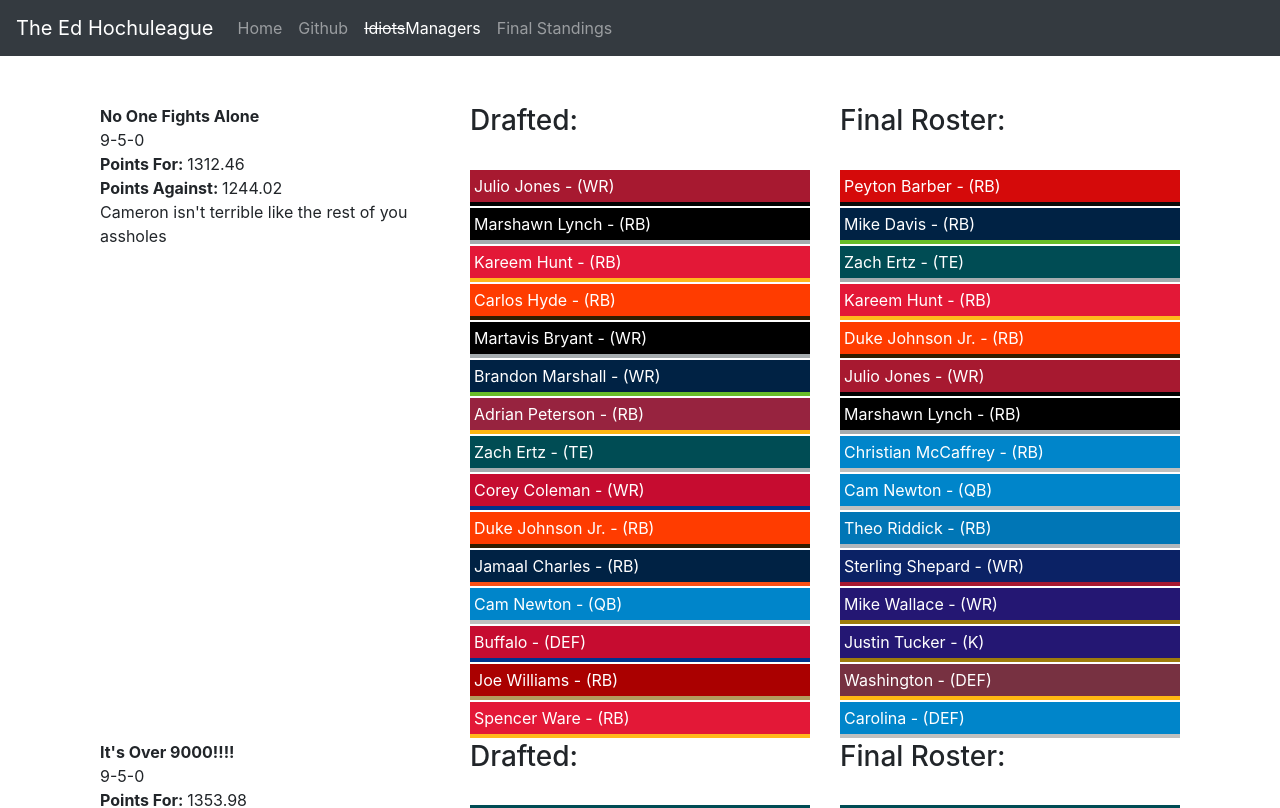
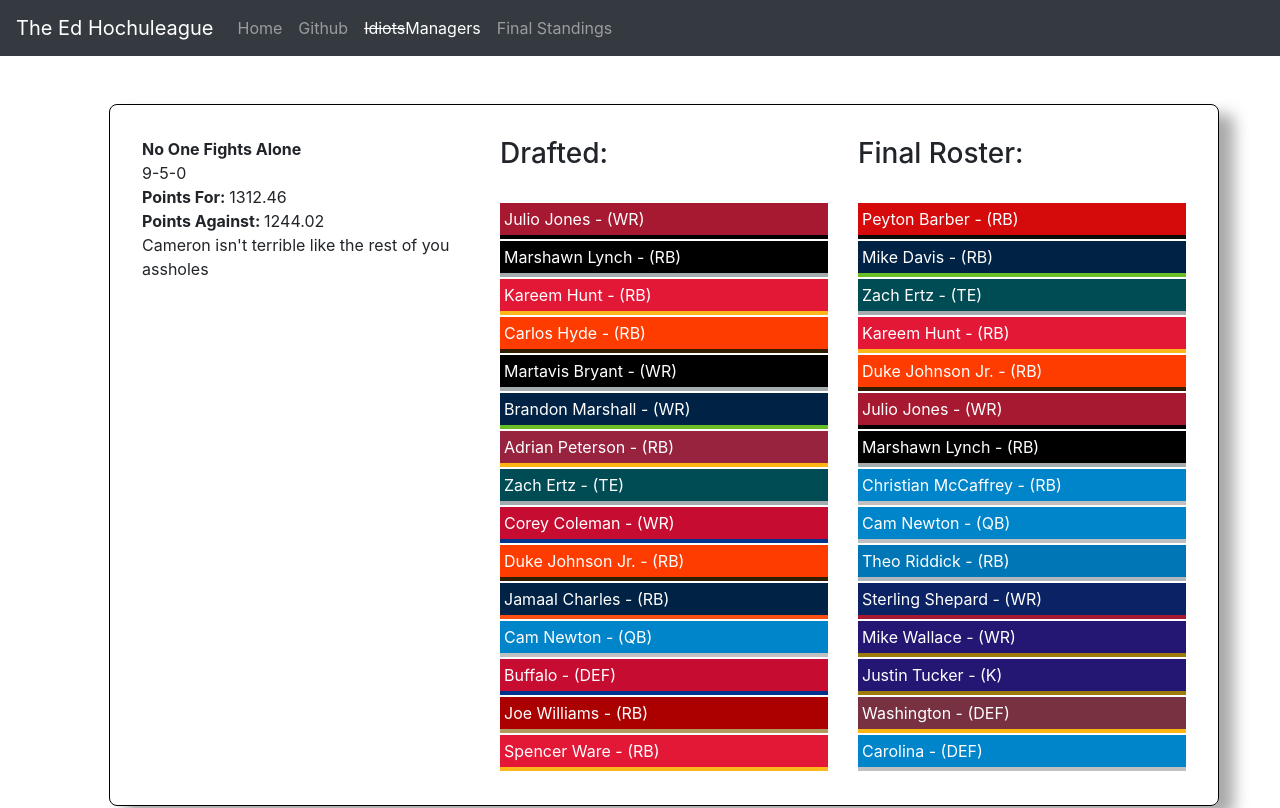
Before and after one commit to joshodom/FantasyFootball2018, an Angular app: page /idiots in a window 1280 px wide. Shown: the top 808 px of the page. Built offline with nearby package versions, Linux system fonts and the light colour scheme.

Commit message:
styling, configurations, and pretty stuff :)

```diff
--- a/package.json
+++ b/package.json
@@ -27,7 +27,7 @@
   },
   "devDependencies": {
     "@angular-devkit/build-angular": "~0.7.0",
-    "@angular/cli": "^6.1.4",
+    "@angular/cli": "^6.1.5",
     "@angular/compiler-cli": "^6.1.0",
     "@angular/language-service": "^6.1.0",
     "@types/jasmine": "~2.8.6",
--- a/src/app/ui/manager-card/manager-card.component.css
+++ b/src/app/ui/manager-card/manager-card.component.css
@@ -12,3 +12,10 @@ span {
     margin-bottom: 2px;
     width: 100%;
 }
+.container {
+    border: 1px solid black;
+    box-shadow: 15px 10px 15px darkgrey;
+    margin: 1.5em;
+    border-radius: 8px;
+    padding: 2em;
+}
--- a/src/app/ui/rankings/rankings.component.css
+++ b/src/app/ui/rankings/rankings.component.css
@@ -5,7 +5,6 @@ td {
     padding: 7.5px;
 }
 th {
-    text-align: center;
     padding: 7.5px;
     background: grey;
     color: white;
@@ -13,4 +12,5 @@ th {
 table.gametable {
     margin-left: auto;
     margin-right: auto;
+    width: 100%;
 }
```
Also changed, not shown: src/app/ui/manager-card/manager-card.component.html (+5 -2 lines), 1 other file (tests, documents, lock files or other folders).
